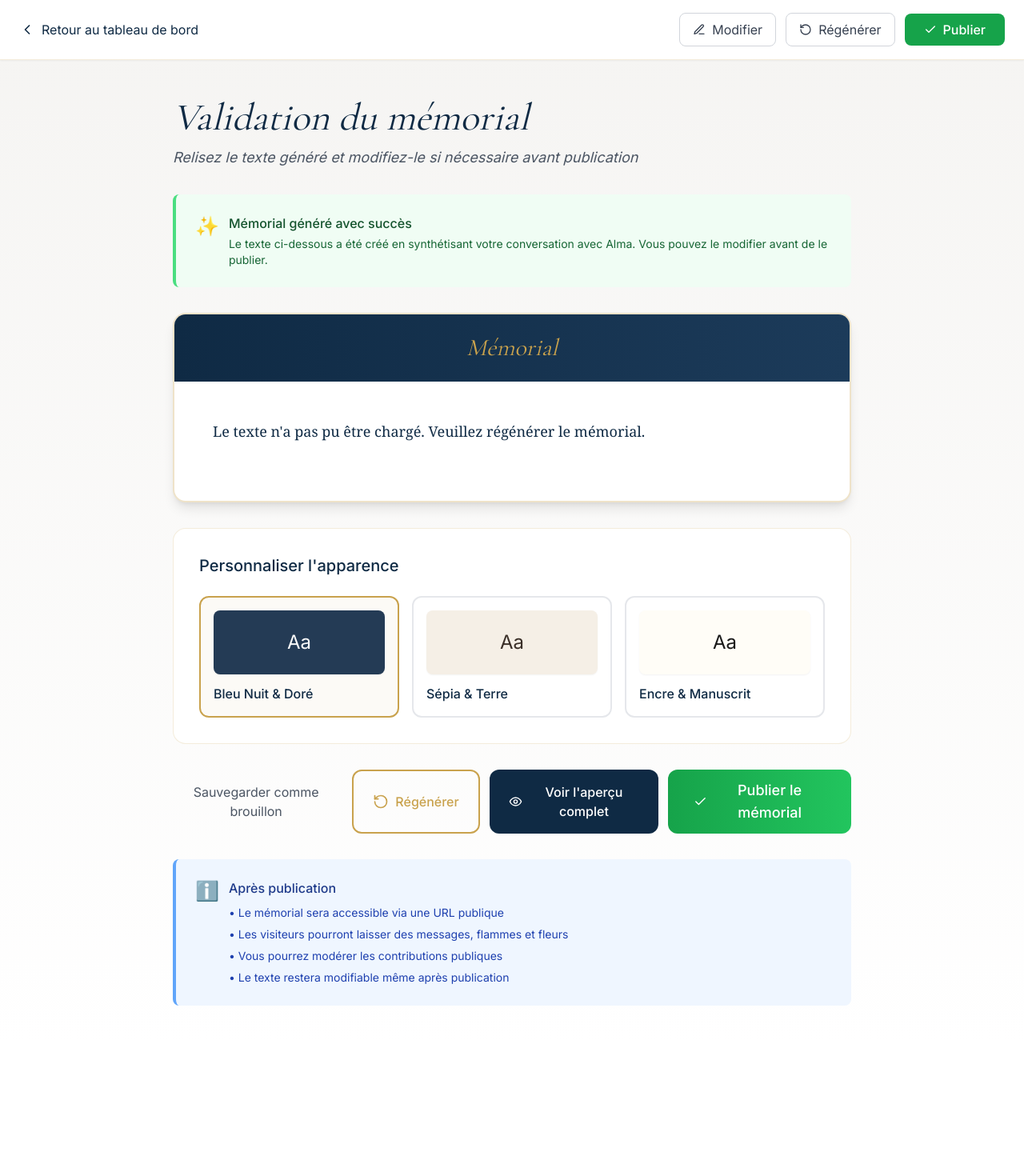
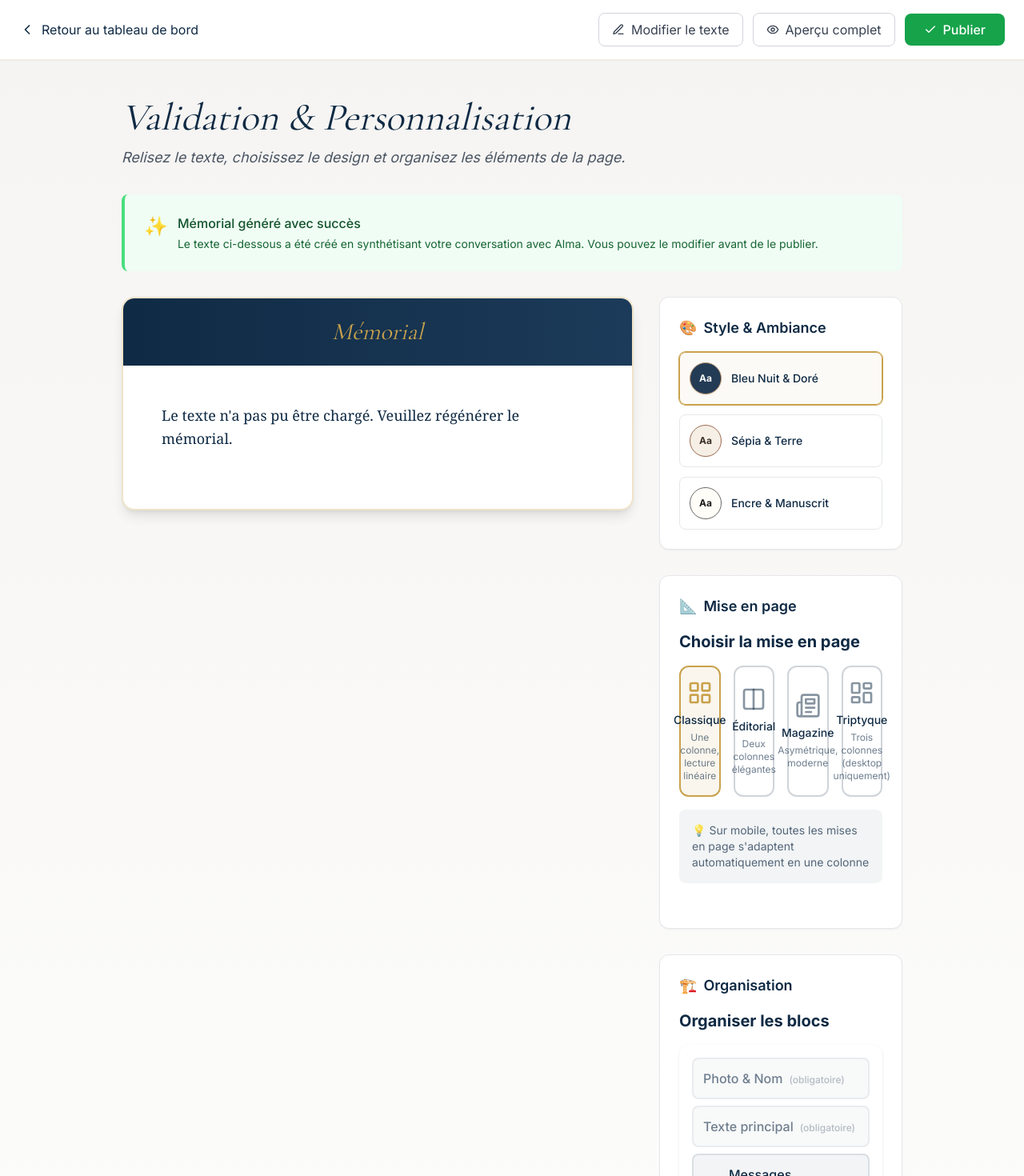
Before and after one commit to vvvfbm77fs-commits/et-jai-crie-v2, a Next.js app: page /dashboard/1/validate in a window 1280 px wide. Shown: the top 1470 px of the page at 80% size. Before the commit the page ends 1305 px from the top, so only its background shows below. Built offline with nearby package versions, Linux system fonts and the light colour scheme.

Commit message:
Update ValidatePage with layout customization, text cleaning and robust state handling

```diff
--- a/app/dashboard/[id]/validate/page.tsx
+++ b/app/dashboard/[id]/validate/page.tsx
@@ -6,6 +6,9 @@ import Link from 'next/link';
 import { ChevronLeft, Edit3, RotateCcw, Eye, Check } from 'lucide-react';
 import { getPhoto, blobToURL } from '@/lib/indexedDB';
 import { TEMPLATES } from '@/lib/templates';
+import LayoutSelector from '@/components/LayoutSelector';
+import BlockOrderEditor from '@/components/BlockOrderEditor';
+import { BlockType } from '@/lib/layouts';
 
 
 export default function ValidatePage() {
@@ -18,13 +21,24 @@ export default function ValidatePage() {
     const [mediaData, setMediaData] = useState<any>(null);
     const [selectedTemplate, setSelectedTemplate] = useState('bleu-dore');
 
+    // Customization State
+    const [layout, setLayout] = useState('classic');
+    const [blockOrder, setBlockOrder] = useState<BlockType[]>(['profile', 'text', 'messages', 'gallery', 'gouts', 'candle', 'links']);
+
     useEffect(() => {
         const storedText = localStorage.getItem('generatedMemorialText');
-        if (storedText) setText(storedText);
-        else setText("Le texte n'a pas pu être chargé. Veuillez régénérer le mémorial.");
+        if (storedText) {
+            // Clean instructions like *[...]* and trim extra whitespace
+            const cleaned = storedText.replace(/\*\[.*?\]\*/g, '').trim();
+            setText(cleaned);
+        } else {
+            setText("Le texte n'a pas pu être chargé. Veuillez régénérer le mémorial.");
+        }
 
         const qData = localStorage.getItem('questionnaireData');
-        if (qData) setQuestionnaireData(JSON.parse(qData));
+        if (qData) {
+            setQuestionnaireData(JSON.parse(qData));
+        }
 
         const loadPhoto = async () => {
             try {
@@ -48,21 +62,25 @@ export default function ValidatePage() {
         setLoading(false);
     }, []);
 
-    const handlePreview = () => {
-        // Save all data for preview
-        const previewData = {
-            identite: questionnaireData,
-            medias: mediaData,
+    const saveState = () => {
+        const data = {
+            identite: questionnaireData || { prenom: 'Le Défunt', nom: '' }, // Fallback to ensure blocks render
+            medias: mediaData || {},
             texteGenere: text,
             template: selectedTemplate,
-            // Add defaults for other blocks
-            gouts: {},
+            layout: layout,
+            blockOrder: blockOrder,
             message: "Un espace pour célébrer la vie.",
+            publishedAt: new Date().toISOString()
         };
-        localStorage.setItem('memorialPreviewData', JSON.stringify(previewData));
+        localStorage.setItem('memorialPreviewData', JSON.stringify(data));
+        return data;
+    }
+
+    const handlePreview = () => {
+        saveState();
         router.push('/memorial/1/preview');
     };
-    //...
 
     const handleRegenerate = () => {
         if (confirm('Voulez-vous régénérer le texte ? Les modifications actuelles seront perdues.')) {
@@ -72,16 +90,11 @@ export default function ValidatePage() {
 
     const handlePublish = () => {
         if (confirm('Êtes-vous sûr de vouloir publier ce mémorial ? Il sera accessible publiquement.')) {
-            // Save final text and state
-            const finalData = {
-                identite: questionnaireData,
-                medias: mediaData,
-                texteGenere: text,
-                template: selectedTemplate,
-                publishedAt: new Date().toISOString()
-            };
-            localStorage.setItem('memorialData_1', JSON.stringify(finalData));
-            localStorage.setItem('memorialPreviewData', JSON.stringify(finalData)); // Ensure preview uses final version
+            const data = saveState();
+            localStorage.setItem('memorialData_1', JSON.stringify(data));
+            // Also update preview data so the "final" view works
+            localStorage.setItem('memorialPreviewData', JSON.stringify(data));
+
             alert('Mémorial publié avec succès ! 🎉');
             router.push('/memorial/1/preview');
         }
@@ -106,15 +119,15 @@ export default function ValidatePage() {
                                 }`}
                         >
                             <Edit3 className="w-4 h-4" />
-                            <span className="hidden md:inline">{isEditing ? 'Aperçu' : 'Modifier'}</span>
+                            <span className="hidden md:inline">{isEditing ? 'Aperçu' : 'Modifier le texte'}</span>
                         </button>
 
                         <button
-                            onClick={handleRegenerate}
+                            onClick={handlePreview}
                             className="flex items-center gap-2 px-4 py-2 border border-gray-300 rounded-lg hover:bg-gray-50 transition-colors text-gray-700"
                         >
-                            <RotateCcw className="w-4 h-4" />
-                            <span className="hidden md:inline">Régénérer</span>
+                            <Eye className="w-4 h-4" />
+                            <span className="hidden md:inline">Aperçu complet</span>
                         </button>
 
                         <button
@@ -129,13 +142,13 @@ export default function ValidatePage() {
             </header>
 
             {/* Main Content */}
-            <main className="max-w-4xl mx-auto px-6 py-12">
+            <main className="max-w-5xl mx-auto px-6 py-12">
                 <div className="mb-8">
                     <h1 className="text-4xl md:text-5xl text-[#0F2A44] mb-3 font-normal" style={{ fontFamily: 'var(--font-calli), cursive', fontStyle: 'italic' }}>
-                        Validation du mémorial
+                        Validation & Personnalisation
                     </h1>
                     <p className="text-lg text-gray-600 italic">
-                        Relisez le texte généré et modifiez-le si nécessaire avant publication
+                        Relisez le texte, choisissez le design et organisez les éléments de la page.
                     </p>
                 </div>
 
@@ -153,8 +166,11 @@ export default function ValidatePage() {
                     </div>
                 </div>
 
+                <div className="grid grid-cols-1 lg:grid-cols-3 gap-8">
+                    {/* Left Column: Text Editor */}
+                    <div className="lg:col-span-2 space-y-8">
                         {/* Text Editor / Preview */}
-                <div className="bg-white rounded-2xl border-2 border-[#C9A24D]/30 shadow-lg overflow-hidden mb-8">
+                        <div className="bg-white rounded-2xl border-2 border-[#C9A24D]/30 shadow-lg overflow-hidden">
                             {profilePhoto ? (
                                 <div className="relative h-64 w-full bg-gray-900">
                                     <img src={profilePhoto} alt="Défunt" className="w-full h-full object-cover opacity-80" />
@@ -192,78 +208,56 @@ export default function ValidatePage() {
                                 )}
                             </div>
                         </div>
+                    </div>
 
-                {/* Template Selection */}
-                <div className="bg-white rounded-2xl border border-[#C9A24D]/20 p-8 mb-8">
-                    <h2 className="text-xl text-[#0F2A44] font-medium mb-6">Personnaliser l'apparence</h2>
-                    <div className="grid grid-cols-1 md:grid-cols-3 gap-4">
+                    {/* Right Column: Customization Tools */}
+                    <div className="lg:col-span-1 space-y-8">
+
+                        {/* 1. Template Selection */}
+                        <div className="bg-white rounded-xl shadow-sm border border-gray-200 p-6">
+                            <h2 className="text-lg font-semibold text-[#0F2A44] mb-4 flex items-center gap-2">
+                                <span>🎨</span> Style & Ambiance
+                            </h2>
+                            <div className="grid grid-cols-1 gap-3">
                                 {TEMPLATES.map((t) => (
                                     <button
                                         key={t.id}
                                         onClick={() => setSelectedTemplate(t.id)}
-                                className={`p-4 rounded-xl border-2 text-left transition-all ${selectedTemplate === t.id
-                                    ? 'border-memoir-gold bg-memoir-gold/5'
+                                        className={`p-3 rounded-lg border text-left transition-all flex items-center gap-3 ${selectedTemplate === t.id
+                                                ? 'border-memoir-gold bg-memoir-gold/5 ring-1 ring-memoir-gold'
                                                 : 'border-gray-200 hover:border-memoir-gold/50'
                                             }`}
                                     >
-                                <div className="h-20 w-full mb-3 rounded-lg shadow-sm flex items-center justify-center text-2xl"
+                                        <div className="w-10 h-10 rounded-full flex items-center justify-center border shadow-sm"
                                             style={{ backgroundColor: t.colors.bg, borderColor: t.colors.accent }}>
-                                    <span style={{ color: t.colors.text }}>Aa</span>
+                                            <span className="text-xs font-bold" style={{ color: t.colors.text }}>Aa</span>
                                         </div>
-                                <h3 className="font-medium text-[#0F2A44]">{t.name}</h3>
+                                        <span className="font-medium text-[#0F2A44] text-sm">{t.name}</span>
                                     </button>
                                 ))}
                             </div>
                         </div>
 
-                {/* Actions */}
-                <div className="flex flex-col md:flex-row gap-4 justify-between items-center">
-                    <button
-                        onClick={() => router.push('/dashboard/1')}
-                        className="text-gray-600 hover:text-[#0F2A44] transition-colors"
-                    >
-                        Sauvegarder comme brouillon
-                    </button>
-
-                    <div className="flex gap-3">
-                        <button
-                            onClick={handleRegenerate}
-                            className="flex items-center gap-2 px-6 py-3 border-2 border-[#C9A24D] text-[#C9A24D] rounded-xl hover:bg-[#C9A24D]/5 transition-colors font-medium"
-                        >
-                            <RotateCcw className="w-5 h-5" />
-                            <span>Régénérer</span>
-                        </button>
-
-                        <button
-                            onClick={handlePreview}
-                            className="flex items-center gap-2 px-6 py-3 bg-[#0F2A44] text-white rounded-xl hover:bg-[#1a416a] transition-colors font-medium"
-                        >
-                            <Eye className="w-5 h-5" />
-                            <span>Voir l'aperçu complet</span>
-                        </button>
-
-                        <button
-                            onClick={handlePublish}
-                            className="flex items-center gap-2 px-8 py-3 bg-gradient-to-r from-green-600 to-green-500 text-white rounded-xl hover:shadow-xl transition-all font-medium text-lg"
-                        >
-                            <Check className="w-5 h-5" />
-                            <span>Publier le mémorial</span>
-                        </button>
-                    </div>
+                        {/* 2. Layout Selection */}
+                        <div className="bg-white rounded-xl shadow-sm border border-gray-200 p-6">
+                            <h2 className="text-lg font-semibold text-[#0F2A44] mb-4 flex items-center gap-2">
+                                <span>📐</span> Mise en page
+                            </h2>
+                            <LayoutSelector selectedLayout={layout} onLayoutChange={setLayout} />
                         </div>
 
-                {/* Info Box */}
-                <div className="mt-8 bg-blue-50 border-l-4 border-blue-400 p-6 rounded-lg">
-                    <div className="flex gap-3">
-                        <div className="text-blue-600 text-2xl">ℹ️</div>
-                        <div>
-                            <h3 className="text-blue-900 font-medium mb-2">Après publication</h3>
-                            <ul className="text-sm text-blue-800 leading-relaxed space-y-1">
-                                <li>• Le mémorial sera accessible via une URL publique</li>
-                                <li>• Les visiteurs pourront laisser des messages, flammes et fleurs</li>
-                                <li>• Vous pourrez modérer les contributions publiques</li>
-                                <li>• Le texte restera modifiable même après publication</li>
-                            </ul>
+                        {/* 3. Block Order */}
+                        <div className="bg-white rounded-xl shadow-sm border border-gray-200 p-6">
+                            <h2 className="text-lg font-semibold text-[#0F2A44] mb-4 flex items-center gap-2">
+                                <span>🏗️</span> Organisation
+                            </h2>
+                            <BlockOrderEditor blocks={blockOrder} onOrderChange={setBlockOrder} />
+                        </div>
+
+                        <div className="bg-blue-50 border border-blue-100 rounded-xl p-4">
+                            <p className="text-sm text-blue-800">
+                                💡 Vous pourrez toujours modifier ces éléments plus tard dans votre tableau de bord.
+                            </p>
                         </div>
                     </div>
                 </div>
```
Lines whose indentation alone changed are shown as unchanged.
